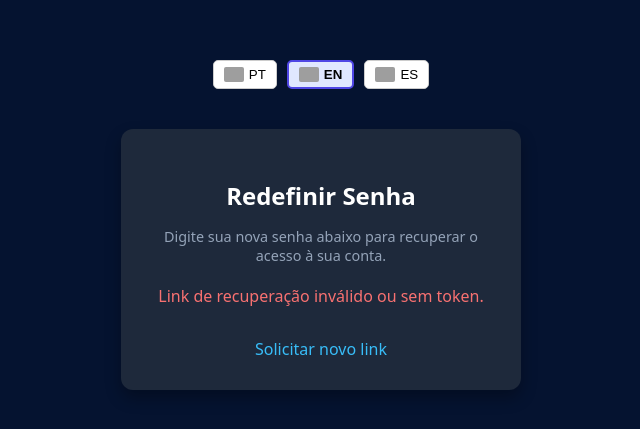
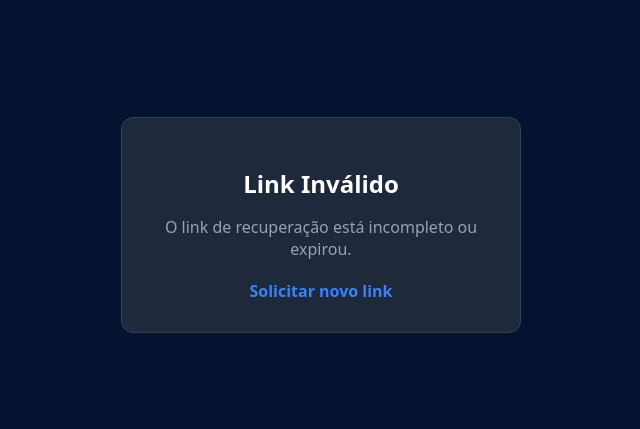
Before and after one commit to miia2/portfolio-v2, a React (Vite) app: page /reset-password in a window 1280 px wide. Shown: the part 175-604 px from the top of the page, without its empty margins (319-959 px from the left). Built offline with nearby package versions, Linux system fonts and the light colour scheme; grey boxes are pictures that could not be loaded.

Commit message:
arrumando o reset

```diff
--- a/src/pages/ResetPassword.tsx
+++ b/src/pages/ResetPassword.tsx
@@ -1,32 +1,34 @@
-import React, { useState } from 'react';
+import React, { useState, useEffect } from 'react';
 import { useSearchParams, useNavigate, Link } from 'react-router-dom';
 import api from '../services/api';
 import { toast } from 'sonner';
-import LanguageSwitcher from '../components/LanguageSwitcher';
 
-const ResetPassword = () => {
+const ResetPassword: React.FC = () => {
   const [searchParams] = useSearchParams();
   const token = searchParams.get('token');
   const navigate = useNavigate();
 
-  const [newPassword, setNewPassword] = useState('');
+  const [password, setPassword] = useState('');
   const [confirmPassword, setConfirmPassword] = useState('');
   const [loading, setLoading] = useState(false);
+  const [tokenValido, setTokenValido] = useState(true);
+
+  useEffect(() => {
+    if (!token) {
+      setTokenValido(false);
+      toast.error('Token de recuperação não encontrado ou link incompleto.');
+    }
+  }, [token]);
 
   const handleSubmit = async (e: React.FormEvent) => {
     e.preventDefault();
 
-    if (!token) {
-      toast.error('Token de recuperação inválido ou ausente!');
-      return;
-    }
-
-    if (newPassword.length < 6) {
+    if (password.length < 6) {
       toast.error('A senha deve ter pelo menos 6 caracteres.');
       return;
     }
 
-    if (newPassword !== confirmPassword) {
+    if (password !== confirmPassword) {
       toast.error('As senhas não coincidem!');
       return;
     }
@@ -35,80 +37,103 @@ const ResetPassword = () => {
     try {
       await api.post('/auth/reset-password', {
         token: token,
-        new_password: newPassword,
+        new_password: password
       });
 
-      toast.success('Senha alterada com sucesso! Faça login com a nova senha.');
+      toast.success('Senha redefinida com sucesso! Faça login.');
       navigate('/login');
     } catch (err: any) {
       console.error(err);
-      const msg = err.response?.data?.detail || 'Token expirado ou inválido. Solicite um novo link.';
+      const msg = err.response?.data?.detail || 'Token expirado ou inválido. Solicite uma nova recuperação.';
       toast.error(msg);
     } finally {
       setLoading(false);
     }
   };
 
+  if (!tokenValido) {
     return (
-    <div style={{ minHeight: '100vh', display: 'flex', flexDirection: 'column', alignItems: 'center', justifyContent: 'center', padding: '20px' }}>
-      <div style={{ marginBottom: '20px' }}>
-        <LanguageSwitcher />
-      </div>
-
-      <div style={{ width: '100%', maxWidth: '400px', background: '#1e293b', padding: '30px', borderRadius: '12px', boxShadow: '0 8px 16px rgba(0,0,0,0.3)', color: '#fff' }}>
-        <h2 style={{ textAlign: 'center', marginBottom: '10px' }}>Redefinir Senha</h2>
-        <p style={{ color: '#94a3b8', fontSize: '0.9rem', textAlign: 'center', marginBottom: '20px' }}>
-          Digite sua nova senha abaixo para recuperar o acesso à sua conta.
-        </p>
-
-        {!token ? (
-          <div style={{ textAlign: 'center', color: '#f87171' }}>
-            <p>Link de recuperação inválido ou sem token.</p>
-            <Link to="/forgot-password" style={{ color: '#38bdf8', textDecoration: 'none', display: 'inline-block', marginTop: '15px' }}>
+      <div style={{ minHeight: '100vh', display: 'flex', alignItems: 'center', justifyContent: 'center', padding: '20px' }}>
+        <div style={{ background: '#1e293b', padding: '30px', borderRadius: '12px', color: '#fff', maxWidth: '400px', width: '100%', textAlign: 'center', border: '1px solid #334155' }}>
+          <h2 style={{ fontSize: '1.5rem', marginBottom: '10px' }}>Link Inválido</h2>
+          <p style={{ color: '#94a3b8', marginBottom: '20px' }}>O link de recuperação está incompleto ou expirou.</p>
+          <Link to="/forgot-password" style={{ color: '#3b82f6', textDecoration: 'none', fontWeight: 'bold' }}>
             Solicitar novo link
           </Link>
         </div>
-        ) : (
+      </div>
+    );
+  }
+
+  return (
+    <div style={{ minHeight: '100vh', display: 'flex', alignItems: 'center', justifyContent: 'center', padding: '20px' }}>
+      <div style={{ background: '#1e293b', padding: '30px', borderRadius: '12px', color: '#fff', maxWidth: '400px', width: '100%', border: '1px solid #334155', boxShadow: '0 4px 6px -1px rgba(0, 0, 0, 0.1)' }}>
+        <h2 style={{ fontSize: '1.5rem', marginBottom: '10px', textAlign: 'center' }}>Redefinir Senha</h2>
+        <p style={{ color: '#94a3b8', fontSize: '0.9rem', marginBottom: '20px', textAlign: 'center' }}>
+          Digite sua nova senha abaixo para recuperar o acesso.
+        </p>
+
         <form onSubmit={handleSubmit}>
           <div style={{ marginBottom: '15px' }}>
-              <label style={{ display: 'block', fontSize: '0.85rem', marginBottom: '5px' }}>Nova Senha</label>
+            <label style={{ display: 'block', marginBottom: '6px', fontSize: '0.9rem', color: '#cbd5e1' }}>Nova Senha</label>
             <input
               type="password"
               placeholder="Mínimo 6 caracteres"
-                value={newPassword}
-                onChange={(e) => setNewPassword(e.target.value)}
+              value={password}
+              onChange={(e) => setPassword(e.target.value)}
               required
-                style={{ width: '100%', padding: '10px', borderRadius: '6px', border: '1px solid #334155', background: '#0f172a', color: '#fff' }}
+              style={{
+                width: '100%',
+                padding: '10px 12px',
+                borderRadius: '6px',
+                background: '#0f172a',
+                border: '1px solid #334155',
+                color: '#fff',
+                outline: 'none',
+                boxSizing: 'border-box'
+              }}
             />
           </div>
 
           <div style={{ marginBottom: '20px' }}>
-              <label style={{ display: 'block', fontSize: '0.85rem', marginBottom: '5px' }}>Confirmar Nova Senha</label>
+            <label style={{ display: 'block', marginBottom: '6px', fontSize: '0.9rem', color: '#cbd5e1' }}>Confirmar Nova Senha</label>
             <input
               type="password"
               placeholder="Repita a nova senha"
               value={confirmPassword}
               onChange={(e) => setConfirmPassword(e.target.value)}
               required
-                style={{ width: '100%', padding: '10px', borderRadius: '6px', border: '1px solid #334155', background: '#0f172a', color: '#fff' }}
+              style={{
+                width: '100%',
+                padding: '10px 12px',
+                borderRadius: '6px',
+                background: '#0f172a',
+                border: '1px solid #334155',
+                color: '#fff',
+                outline: 'none',
+                boxSizing: 'border-box'
+              }}
             />
           </div>
 
           <button
             type="submit"
             disabled={loading}
-              style={{ width: '100%', padding: '12px', background: '#2563eb', color: '#fff', border: 'none', borderRadius: '6px', fontWeight: 'bold', cursor: loading ? 'not-allowed' : 'pointer' }}
+            style={{
+              width: '100%',
+              padding: '12px',
+              background: '#3b82f6',
+              color: '#fff',
+              border: 'none',
+              borderRadius: '6px',
+              fontWeight: 'bold',
+              cursor: loading ? 'not-allowed' : 'pointer',
+              opacity: loading ? 0.7 : 1
+            }}
           >
-              {loading ? 'Salvando...' : 'Salvar Nova Senha'}
+            {loading ? 'Redefinindo...' : 'Salvar Nova Senha'}
           </button>
-
-            <div style={{ textAlign: 'center', marginTop: '20px' }}>
-              <Link to="/login" style={{ color: '#94a3b8', fontSize: '0.85rem', textDecoration: 'none' }}>
-                Voltar para o Login
-              </Link>
-            </div>
         </form>
-        )}
       </div>
     </div>
   );
```
Lines whose indentation alone changed are shown as unchanged.
